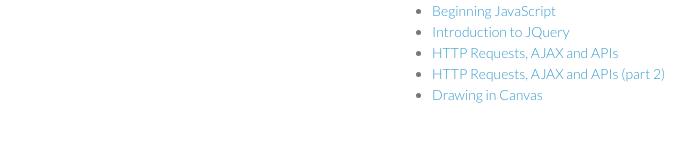
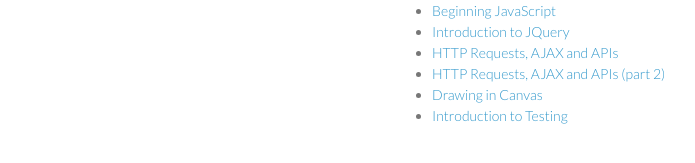
Before and after one commit to codebar/tutorials, a Jekyll site: the page index.html, which Jekyll copies as it is, in a window 1280 px wide. Shown: the part 329-492 px from the top of the page, without its empty margins (178-873 px from the left). Built offline with Jekyll 4.4.1, drawn with Linux system fonts in a browser that asks for light colours; Markdown is read by kramdown in place of the engine named in the settings.

Commit message:
update index to include js tutorial 7

```diff
--- a/index.html
+++ b/index.html
@@ -45,6 +45,7 @@
           <li><a href="js/lesson4/tutorial.html">HTTP Requests, AJAX and APIs</a></li>
           <li><a href="js/lesson5/tutorial.html">HTTP Requests, AJAX and APIs (part 2)</a></li>
           <li><a href="js/lesson6/tutorial.html">Drawing in Canvas</a></li>
+          <li><a href="js/lesson7/tutorial.html">Introduction to Testing</a></li>
         </ul>
 
       </section>
```
